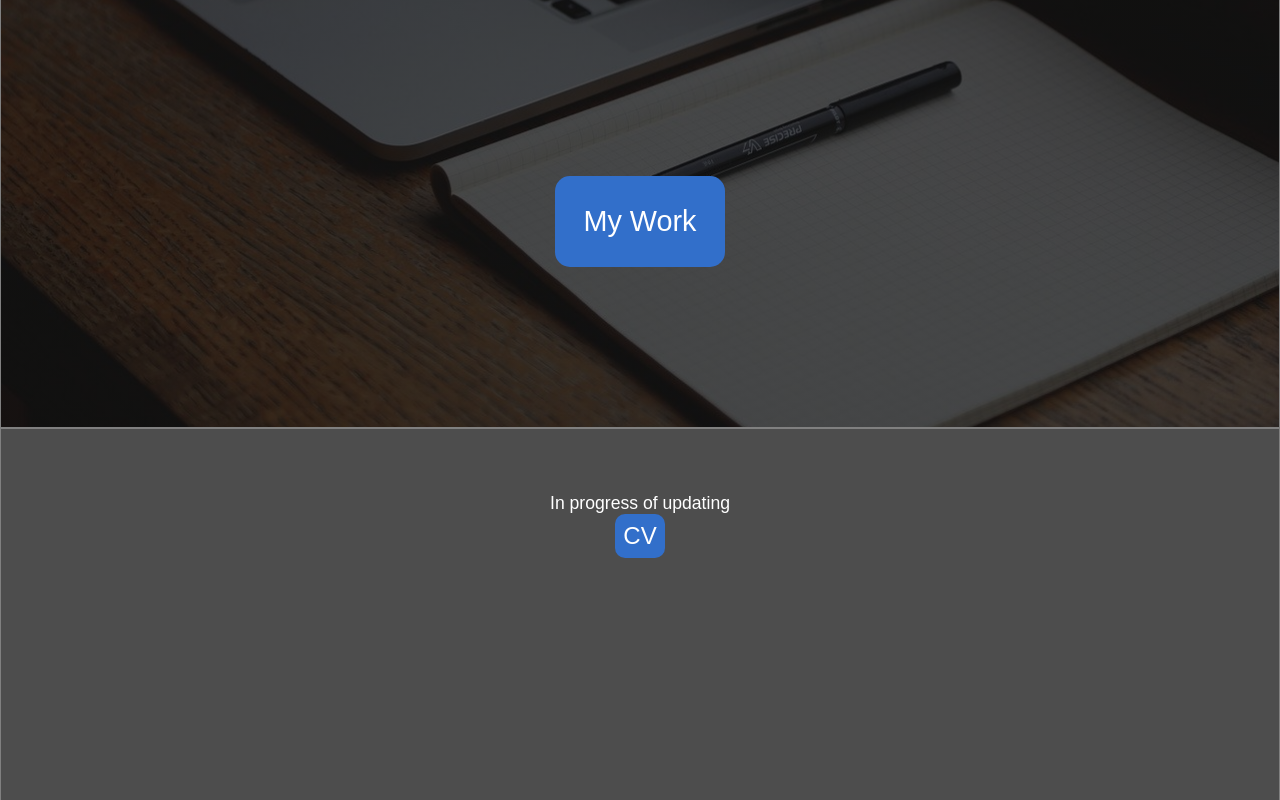
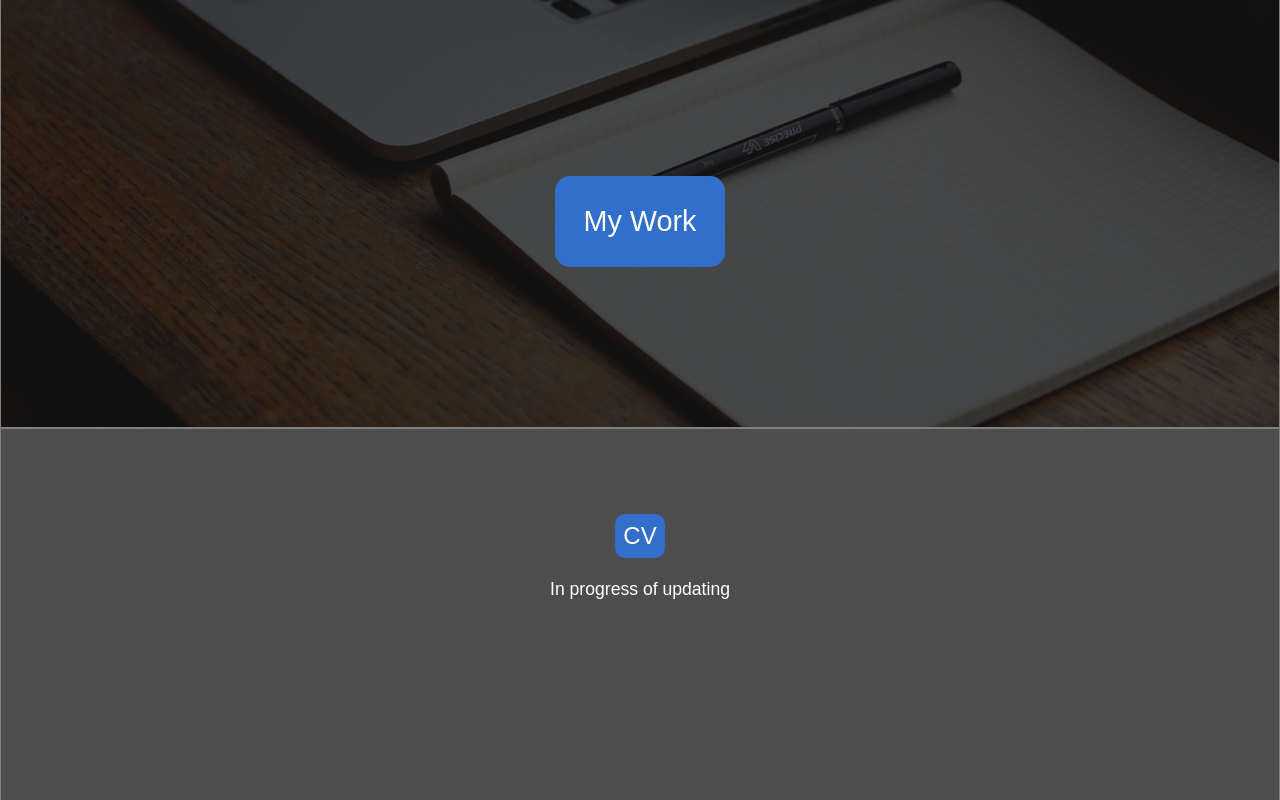
Before and after one commit to cmlttnts/cmlttnts.github.io, a React (Create React App) app: page / in a window 1280 px wide. Shown: the part 372-1172 px from the top of the page. Built offline with nearby package versions, Linux system fonts and the light colour scheme.

Commit message:
update cv / about page

```diff
--- a/src/Components/About/About.tsx
+++ b/src/Components/About/About.tsx
@@ -1,6 +1,7 @@
+import "./About.scss";
+
 // import cemo_small from 'Images/cemo_transparent_small.png';
 import React from "react";
-import "./About.scss";
 
 // Define props type
 
@@ -15,10 +16,12 @@ type PropType= {
 const About = (/* { prop1, prop2 }: PropType */): JSX.Element => {
   return (
     <div className="About MajorSection" id="about">
-      <p>In progress of updating</p>
+      <br />
       <a className="ctaHomePri" href="cv/cemalettin_tas_cv.pdf">
         CV
       </a>
+      <br />
+      <p>In progress of updating</p>
       {/*
       <div className="Skills">
         <h2>
```
Also changed, not shown: 1 other file (tests, documents, lock files or other folders).
